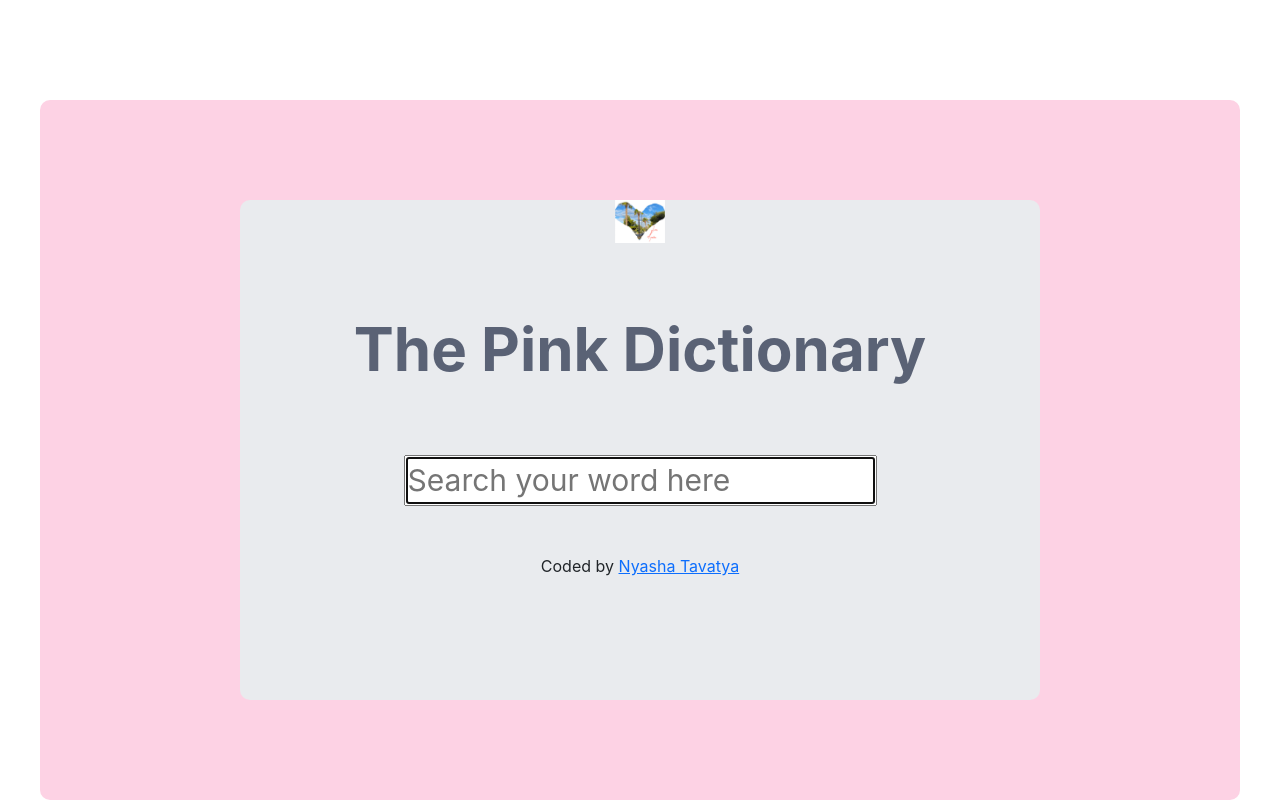
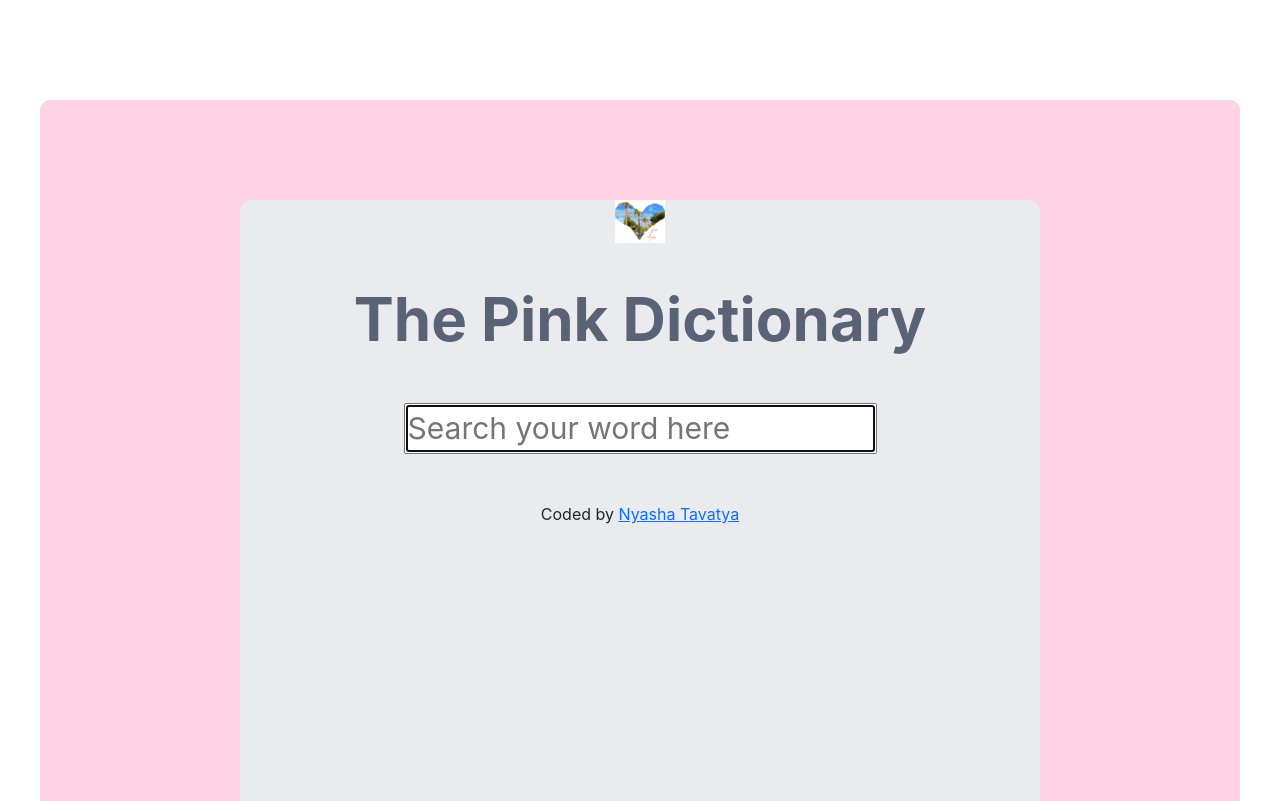
Before and after one commit to NyashaV/dictionary-project, a React (Create React App) app: page / in a window 1280 px wide. Shown: the top 801 px of the page. Built offline with nearby package versions, Linux system fonts and the light colour scheme.

Commit message:
CSS adjustments

```diff
--- a/src/App.css
+++ b/src/App.css
@@ -1,16 +1,17 @@
 .container {
   margin: 0 auto;
   max-width: 1200px;
-  height: 700px;
+  height: 1200px;
   background-color: #fdd2e4;
   margin-top: 100px;
+  margin-bottom: 100px;
   border-radius: 10px;
 }
 
 .contrastContainer {
   margin: 0 auto;
   max-width: 800px;
-  height: 500px;
+  height: 1000px;
   background-color: #e9ebee;
   border-radius: 10px;
   position: relative;
@@ -18,7 +19,7 @@
 }
 
 .App-header {
-  margin: 30px 0;
+  margin: 20px 0;
 }
 
 .App-logo {
@@ -28,7 +29,7 @@
 }
 
 .appName {
-  margin: 70px;
+  margin: 40px;
   font-weight: 650;
   font-size: 60px;
   color: #5a6275;
--- a/src/Dictionary.js
+++ b/src/Dictionary.js
@@ -26,7 +26,7 @@ export default function Dictionary() {
 
   return (
     <div>
-      <form onSubmit={search} className="search text-center">
+      <form onSubmit={search} className="search text-center mt-5">
         <input
           type="search"
           autoFocus={true}
```
